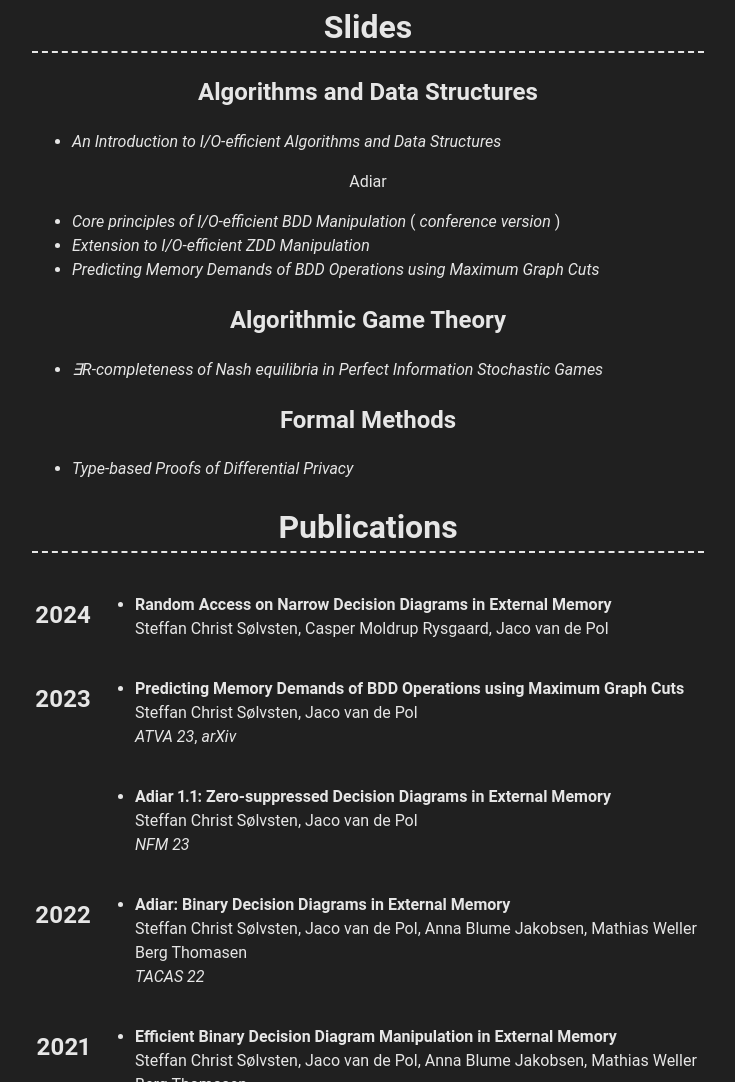
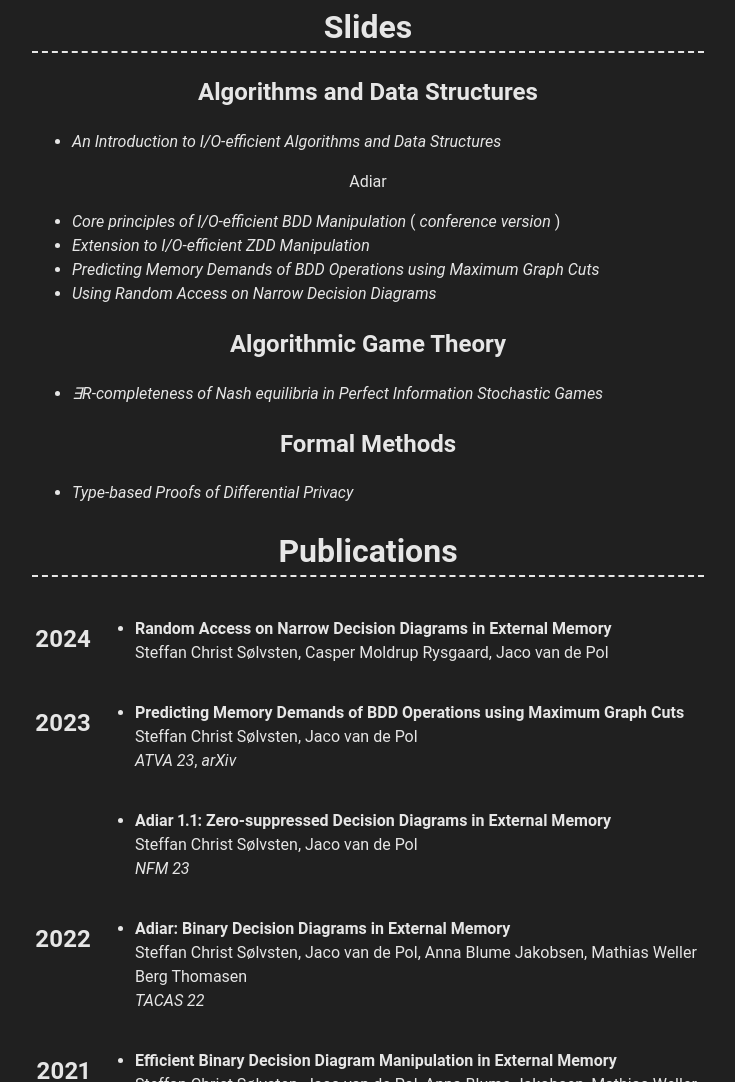
Before and after one commit to ssoelvsten/ssoelvsten.github.io, a plain HTML site: page index.html in a window 1280 px wide. Shown: the part 1172-2254 px from the top of the page, without its empty margins (272-1007 px from the left). Drawn offline with Linux system fonts and the light colour scheme.

Commit message:
Add link for Adiar's random access slides

```diff
--- a/index.html
+++ b/index.html
@@ -110,6 +110,11 @@
         <li>
           <a href="https://raw.githubusercontent.com/SSoelvsten/slides/out/adiar_cuts.pdf" target="_blank">
             Predicting Memory Demands of BDD Operations using Maximum Graph Cuts
+          </a>
+        </li>
+        <li>
+          <a href="https://raw.githubusercontent.com/SSoelvsten/slides/out/adiar_random-access.pdf" target="_blank">
+            Using Random Access on Narrow Decision Diagrams
           </a>
         </li>
       </ul>
```
